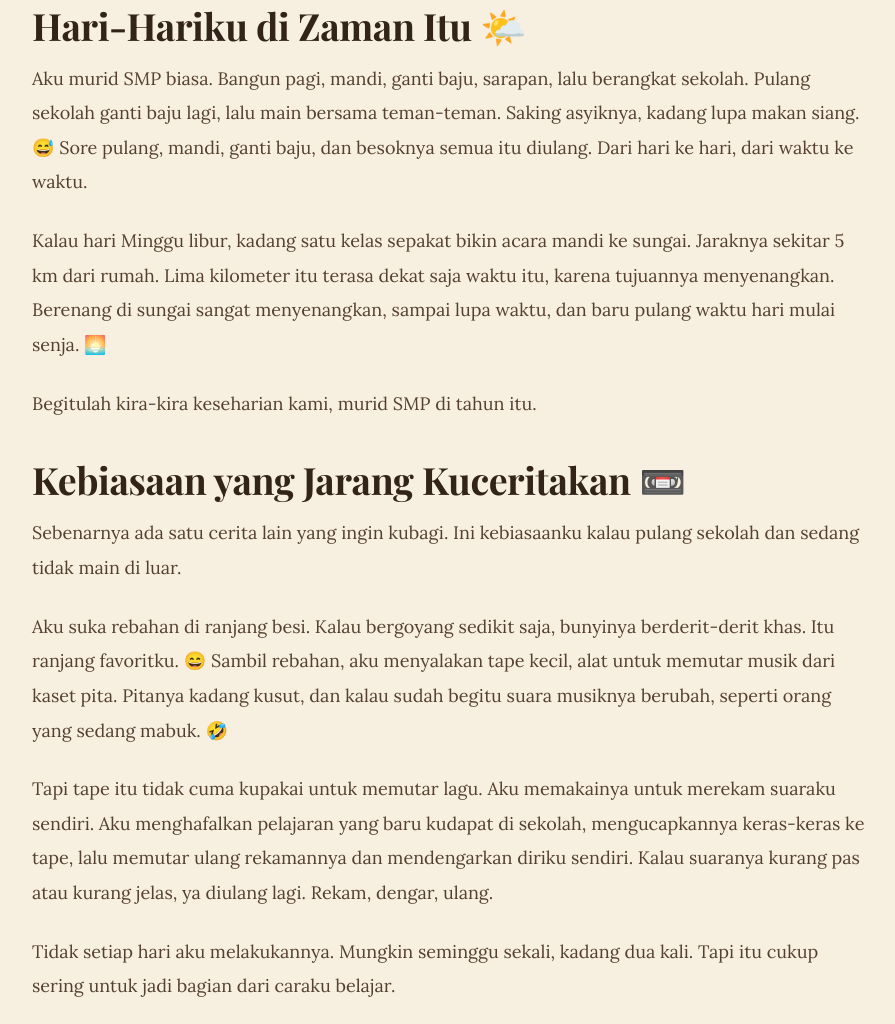
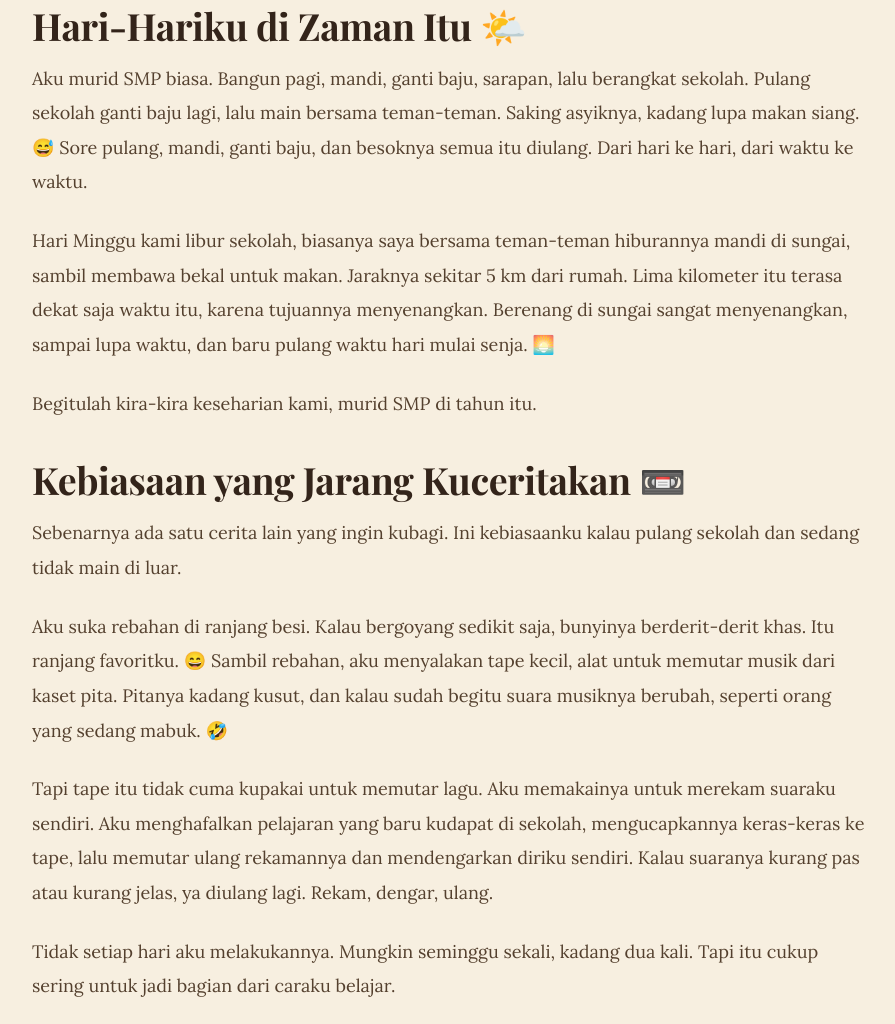
Before and after one commit to Hardiansyah-math/my-diary, a plain HTML site: page catatan-12/index.html in a window 1280 px wide. Shown: the part 1731-2755 px from the top of the page, without its empty margins (330-1225 px from the left). Drawn offline with nearby package versions, Linux system fonts and the light colour scheme; no server answers; a web font is replaced by a local one.

Commit message:
Catatan ke-12: kalimat mandi ke sungai hari Minggu diganti versi ibing

```diff
--- a/catatan-12/index.html
+++ b/catatan-12/index.html
@@ -420,7 +420,7 @@
         <h2>Hari-Hariku di Zaman Itu 🌤️</h2>
         <p>Aku murid SMP biasa. Bangun pagi, mandi, ganti baju, sarapan, lalu berangkat sekolah. Pulang sekolah ganti baju lagi, lalu main bersama teman-teman. Saking asyiknya, kadang lupa makan siang. 😅 Sore pulang, mandi, ganti baju, dan besoknya semua itu diulang. Dari hari ke hari, dari waktu ke waktu.</p>
 
-        <p>Kalau hari Minggu libur, kadang satu kelas sepakat bikin acara mandi ke sungai. Jaraknya sekitar 5 km dari rumah. Lima kilometer itu terasa dekat saja waktu itu, karena tujuannya menyenangkan. Berenang di sungai sangat menyenangkan, sampai lupa waktu, dan baru pulang waktu hari mulai senja. 🌅</p>
+        <p>Hari Minggu kami libur sekolah, biasanya saya bersama teman-teman hiburannya mandi di sungai, sambil membawa bekal untuk makan. Jaraknya sekitar 5 km dari rumah. Lima kilometer itu terasa dekat saja waktu itu, karena tujuannya menyenangkan. Berenang di sungai sangat menyenangkan, sampai lupa waktu, dan baru pulang waktu hari mulai senja. 🌅</p>
 
         <p>Begitulah kira-kira keseharian kami, murid SMP di tahun itu.</p>
       </section>
```
